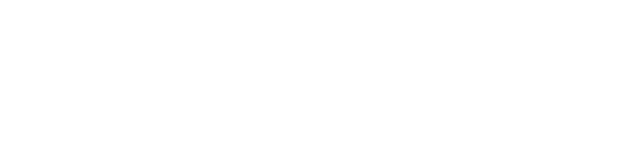
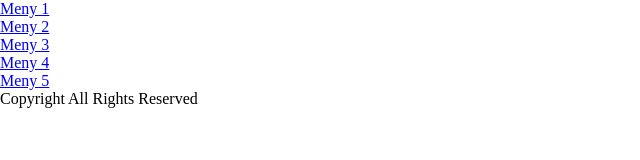
Before and after one commit to na1811kodehode/minPortfolio, a plain HTML site: page index.html in a window 1280 px wide. Shown: the whole page, without its empty margins (0-640 px from the left). Drawn offline with Linux system fonts and the light colour scheme.

Commit message:
skallkode

```diff
--- a/css/styles.css
+++ b/css/styles.css
@@ -0,0 +1,6 @@
+/* Reset */
+* {
+    box-sizing: content-box;
+    margin: 0;
+    padding: 0;
+}
--- a/index.html
+++ b/index.html
@@ -6,9 +6,28 @@
 <link rel="stylesheet" href="css/styles.css" />
 <title></title>
 </head>
+<header>
+<nav class="navbar">
+<ul>
+    <li><a href="#">Meny 1</a></li>
+    <li><a href="#">Meny 2</a></li>
+    <li><a href="#">Meny 3</a></li>
+    <li><a href="#">Meny 4</a></li>
+    <li><a href="#">Meny 5</a></li>
+</ul>
+
+</nav>
+
+</header>
 <body>
+<main class="main-section">
+    <section class="content"></section>
 
+    <footer class="footer">
+        Copyright All Rights Reserved
+    </footer>
 
+</main>
 </body>
 
 </html>
```
